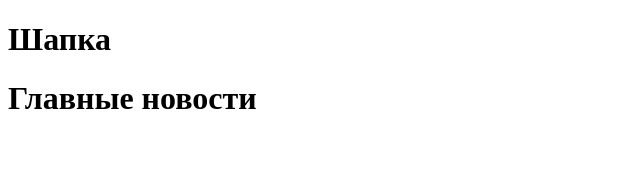
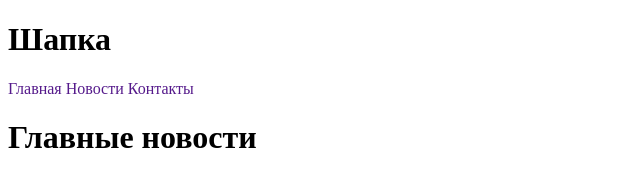
Before and after one commit to Nezeeeeee/VSCTestGH, a plain HTML site: page index.html in a window 1280 px wide. Shown: the whole page, without its empty margins (0-640 px from the left). Drawn offline with Linux system fonts and the light colour scheme.

Commit message:
Added tag a

```diff
--- a/index.css
+++ b/index.css
@@ -0,0 +1,4 @@
+.navheader a{
+    text-decoration: none;
+    text-align: center;
+}
--- a/index.html
+++ b/index.html
@@ -5,16 +5,23 @@
     <meta charset="UTF-8">
     <meta name="viewport" content="width=device-width, initial-scale=1.0">
     <meta http-equiv="X-UA-Compatible" content="ie=edge">
+    <link rel="stylesheet" href="index.css">
     <title>Learning html</title>
 </head>
 
 <body>
     <header>
         <H1>Шапка</H1>
+        <nav class="navheader">
+            <a href="">Главная</a>
+            <a href="">Новости</a>
+            <a href="">Контакты</a>
+        </nav>
     </header>
 
     <div class="content">
         <h1>Главные новости</h1>
+
     </div>
 
     <footer>
```
